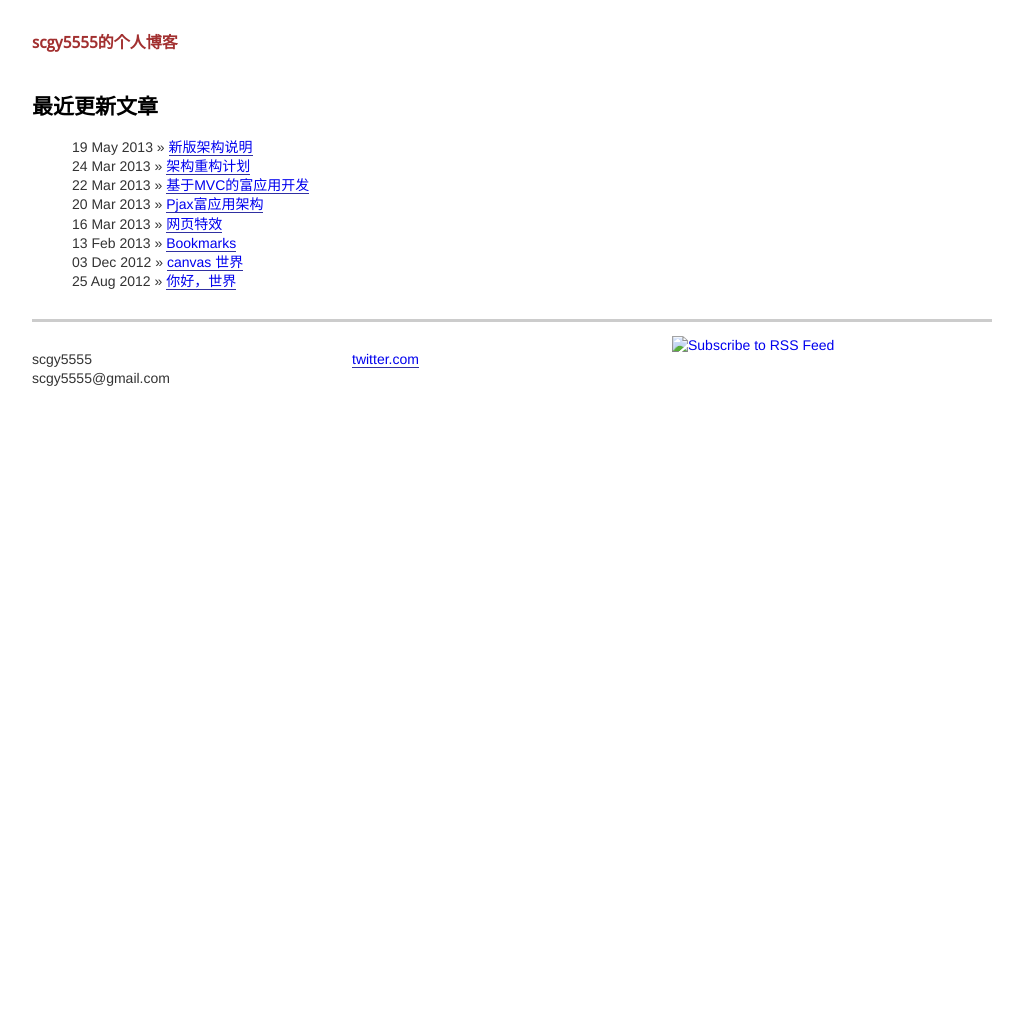
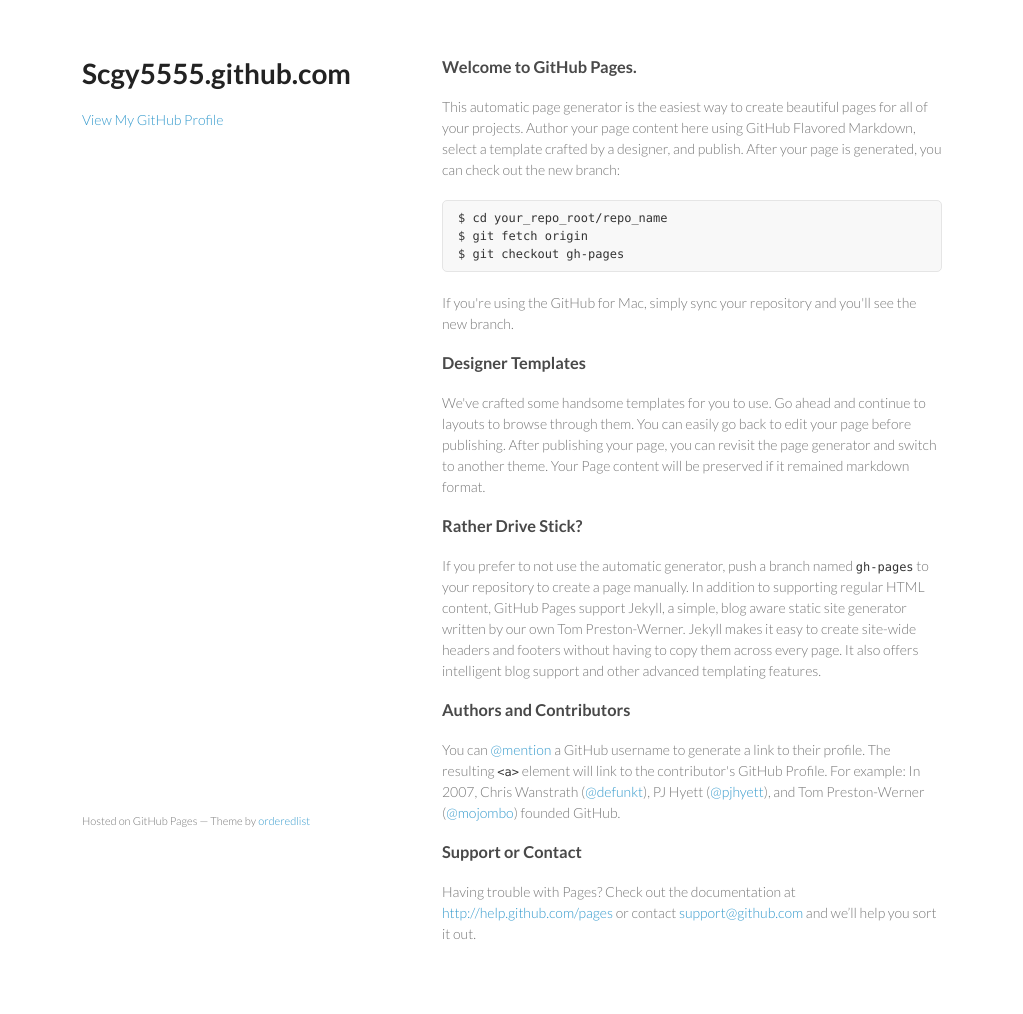
Before and after one commit to scgy5555/scgy5555.github.com, a Jekyll site: the page index.html, which Jekyll copies as it is, in a window 1280 px wide. Shown: the whole page, without its empty margins (128-1151 px from the left). Built offline with Jekyll 4.4.1, drawn with Linux system fonts in a browser that asks for light colours; Markdown is read by kramdown in place of the engine named in the settings; before the commit the page ends 900 px from its top, so only the background shows below that.

Commit message:
Replace master branch with page content via GitHub

```diff
--- a/index.html
+++ b/index.html
@@ -1,15 +1,60 @@
----
-layout: default
-title: Home
----
-<section>
-<h1>最近更新文章</h1>
-  <ul class=posts>
-    {% for post in site.posts %}
-      <li>
-      	<span>{{ post.date | date_to_string }}</span> &raquo;
-      	<a target="_blank" title="{{ post.title }}" href="{{ site.baseurl }}{{ post.url }}">{{ post.title }}</a>
-      </li>
-    {% endfor %}
-  </ul>
-</section>
+<!doctype html>
+<html>
+  <head>
+    <meta charset="utf-8">
+    <meta http-equiv="X-UA-Compatible" content="chrome=1">
+    <title>Scgy5555.github.com by scgy5555</title>
+
+    <link rel="stylesheet" href="stylesheets/styles.css">
+    <link rel="stylesheet" href="stylesheets/pygment_trac.css">
+    <meta name="viewport" content="width=device-width, initial-scale=1, user-scalable=no">
+    <!--[if lt IE 9]>
+    <script src="//html5shiv.googlecode.com/svn/trunk/html5.js"></script>
+    <![endif]-->
+  </head>
+  <body>
+    <div class="wrapper">
+      <header>
+        <h1>Scgy5555.github.com</h1>
+        <p></p>
+
+
+        <p class="view"><a href="https://github.com/scgy5555">View My GitHub Profile</a></p>
+
+      </header>
+      <section>
+        <h3>Welcome to GitHub Pages.</h3>
+
+<p>This automatic page generator is the easiest way to create beautiful pages for all of your projects. Author your page content here using GitHub Flavored Markdown, select a template crafted by a designer, and publish. After your page is generated, you can check out the new branch:</p>
+
+<pre><code>$ cd your_repo_root/repo_name
+$ git fetch origin
+$ git checkout gh-pages
+</code></pre>
+
+<p>If you're using the GitHub for Mac, simply sync your repository and you'll see the new branch.</p>
+
+<h3>Designer Templates</h3>
+
+<p>We've crafted some handsome templates for you to use. Go ahead and continue to layouts to browse through them. You can easily go back to edit your page before publishing. After publishing your page, you can revisit the page generator and switch to another theme. Your Page content will be preserved if it remained markdown format.</p>
+
+<h3>Rather Drive Stick?</h3>
+
+<p>If you prefer to not use the automatic generator, push a branch named <code>gh-pages</code> to your repository to create a page manually. In addition to supporting regular HTML content, GitHub Pages support Jekyll, a simple, blog aware static site generator written by our own Tom Preston-Werner. Jekyll makes it easy to create site-wide headers and footers without having to copy them across every page. It also offers intelligent blog support and other advanced templating features.</p>
+
+<h3>Authors and Contributors</h3>
+
+<p>You can <a href="https://github.com/blog/821" class="user-mention">@mention</a> a GitHub username to generate a link to their profile. The resulting <code>&lt;a&gt;</code> element will link to the contributor's GitHub Profile. For example: In 2007, Chris Wanstrath (<a href="https://github.com/defunkt" class="user-mention">@defunkt</a>), PJ Hyett (<a href="https://github.com/pjhyett" class="user-mention">@pjhyett</a>), and Tom Preston-Werner (<a href="https://github.com/mojombo" class="user-mention">@mojombo</a>) founded GitHub.</p>
+
+<h3>Support or Contact</h3>
+
+<p>Having trouble with Pages? Check out the documentation at <a href="http://help.github.com/pages">http://help.github.com/pages</a> or contact <a href="mailto:support@github.com">support@github.com</a> and we’ll help you sort it out.</p>
+      </section>
+      <footer>
+        <p><small>Hosted on GitHub Pages &mdash; Theme by <a href="https://github.com/orderedlist">orderedlist</a></small></p>
+      </footer>
+    </div>
+    <script src="javascripts/scale.fix.js"></script>
+
+  </body>
+</html>
--- /dev/null
+++ b/javascripts/scale.fix.js
@@ -0,0 +1,17 @@
+var metas = document.getElementsByTagName('meta');
+var i;
+if (navigator.userAgent.match(/iPhone/i)) {
+  for (i=0; i<metas.length; i++) {
+    if (metas[i].name == "viewport") {
+      metas[i].content = "width=device-width, minimum-scale=1.0, maximum-scale=1.0";
+    }
+  }
+  document.addEventListener("gesturestart", gestureStart, false);
+}
+function gestureStart() {
+  for (i=0; i<metas.length; i++) {
+    if (metas[i].name == "viewport") {
+      metas[i].content = "width=device-width, minimum-scale=0.25, maximum-scale=1.6";
+    }
+  }
+}
--- a/stylesheets/pygment_trac.css
+++ b/stylesheets/pygment_trac.css
@@ -1,65 +1,64 @@
-.highlight .hll { background-color: #ffffcc }
-.highlight  { background: #f0f3f3; }
-.highlight .c { color: #0099FF; font-style: italic } /* Comment */
-.highlight .err { color: #AA0000; background-color: #FFAAAA } /* Error */
-.highlight .k { color: #006699; font-weight: bold } /* Keyword */
-.highlight .o { color: #555555 } /* Operator */
-.highlight .cm { color: #0099FF; font-style: italic } /* Comment.Multiline */
-.highlight .cp { color: #009999 } /* Comment.Preproc */
-.highlight .c1 { color: #0099FF; font-style: italic } /* Comment.Single */
-.highlight .cs { color: #0099FF; font-weight: bold; font-style: italic } /* Comment.Special */
-.highlight .gd { background-color: #FFCCCC; border: 1px solid #CC0000 } /* Generic.Deleted */
+.highlight  { background: #ffffff; }
+.highlight .c { color: #999988; font-style: italic } /* Comment */
+.highlight .err { color: #a61717; background-color: #e3d2d2 } /* Error */
+.highlight .k { font-weight: bold } /* Keyword */
+.highlight .o { font-weight: bold } /* Operator */
+.highlight .cm { color: #999988; font-style: italic } /* Comment.Multiline */
+.highlight .cp { color: #999999; font-weight: bold } /* Comment.Preproc */
+.highlight .c1 { color: #999988; font-style: italic } /* Comment.Single */
+.highlight .cs { color: #999999; font-weight: bold; font-style: italic } /* Comment.Special */
+.highlight .gd { color: #000000; background-color: #ffdddd } /* Generic.Deleted */
+.highlight .gd .x { color: #000000; background-color: #ffaaaa } /* Generic.Deleted.Specific */
 .highlight .ge { font-style: italic } /* Generic.Emph */
-.highlight .gr { color: #FF0000 } /* Generic.Error */
-.highlight .gh { color: #003300; font-weight: bold } /* Generic.Heading */
-.highlight .gi { background-color: #CCFFCC; border: 1px solid #00CC00 } /* Generic.Inserted */
-.highlight .go { color: #AAAAAA } /* Generic.Output */
-.highlight .gp { color: #000099; font-weight: bold } /* Generic.Prompt */
+.highlight .gr { color: #aa0000 } /* Generic.Error */
+.highlight .gh { color: #999999 } /* Generic.Heading */
+.highlight .gi { color: #000000; background-color: #ddffdd } /* Generic.Inserted */
+.highlight .gi .x { color: #000000; background-color: #aaffaa } /* Generic.Inserted.Specific */
+.highlight .go { color: #888888 } /* Generic.Output */
+.highlight .gp { color: #555555 } /* Generic.Prompt */
 .highlight .gs { font-weight: bold } /* Generic.Strong */
-.highlight .gu { color: #003300; font-weight: bold } /* Generic.Subheading */
-.highlight .gt { color: #99CC66 } /* Generic.Traceback */
-.highlight .kc { color: #006699; font-weight: bold } /* Keyword.Constant */
-.highlight .kd { color: #006699; font-weight: bold } /* Keyword.Declaration */
-.highlight .kn { color: #006699; font-weight: bold } /* Keyword.Namespace */
-.highlight .kp { color: #006699 } /* Keyword.Pseudo */
-.highlight .kr { color: #006699; font-weight: bold } /* Keyword.Reserved */
-.highlight .kt { color: #007788; font-weight: bold } /* Keyword.Type */
-.highlight .m { color: #FF6600 } /* Literal.Number */
-.highlight .s { color: #CC3300 } /* Literal.String */
-.highlight .na { color: #330099 } /* Name.Attribute */
-.highlight .nb { color: #336666 } /* Name.Builtin */
-.highlight .nc { color: #00AA88; font-weight: bold } /* Name.Class */
-.highlight .no { color: #336600 } /* Name.Constant */
-.highlight .nd { color: #9999FF } /* Name.Decorator */
-.highlight .ni { color: #999999; font-weight: bold } /* Name.Entity */
-.highlight .ne { color: #CC0000; font-weight: bold } /* Name.Exception */
-.highlight .nf { color: #CC00FF } /* Name.Function */
-.highlight .nl { color: #9999FF } /* Name.Label */
-.highlight .nn { color: #00CCFF; font-weight: bold } /* Name.Namespace */
-.highlight .nt { color: #330099; font-weight: bold } /* Name.Tag */
-.highlight .nv { color: #003333 } /* Name.Variable */
-.highlight .ow { color: #000000; font-weight: bold } /* Operator.Word */
+.highlight .gu { color: #800080; font-weight: bold; } /* Generic.Subheading */
+.highlight .gt { color: #aa0000 } /* Generic.Traceback */
+.highlight .kc { font-weight: bold } /* Keyword.Constant */
+.highlight .kd { font-weight: bold } /* Keyword.Declaration */
+.highlight .kn { font-weight: bold } /* Keyword.Namespace */
+.highlight .kp { font-weight: bold } /* Keyword.Pseudo */
+.highlight .kr { font-weight: bold } /* Keyword.Reserved */
+.highlight .kt { color: #445588; font-weight: bold } /* Keyword.Type */
+.highlight .m { color: #009999 } /* Literal.Number */
+.highlight .s { color: #d14 } /* Literal.String */
+.highlight .na { color: #008080 } /* Name.Attribute */
+.highlight .nb { color: #0086B3 } /* Name.Builtin */
+.highlight .nc { color: #445588; font-weight: bold } /* Name.Class */
+.highlight .no { color: #008080 } /* Name.Constant */
+.highlight .ni { color: #800080 } /* Name.Entity */
+.highlight .ne { color: #990000; font-weight: bold } /* Name.Exception */
+.highlight .nf { color: #990000; font-weight: bold } /* Name.Function */
+.highlight .nn { color: #555555 } /* Name.Namespace */
+.highlight .nt { color: #000080 } /* Name.Tag */
+.highlight .nv { color: #008080 } /* Name.Variable */
+.highlight .ow { font-weight: bold } /* Operator.Word */
 .highlight .w { color: #bbbbbb } /* Text.Whitespace */
-.highlight .mf { color: #FF6600 } /* Literal.Number.Float */
-.highlight .mh { color: #FF6600 } /* Literal.Number.Hex */
-.highlight .mi { color: #FF6600 } /* Literal.Number.Integer */
-.highlight .mo { color: #FF6600 } /* Literal.Number.Oct */
-.highlight .sb { color: #CC3300 } /* Literal.String.Backtick */
-.highlight .sc { color: #CC3300 } /* Literal.String.Char */
-.highlight .sd { color: #CC3300; font-style: italic } /* Literal.String.Doc */
-.highlight .s2 { color: #CC3300 } /* Literal.String.Double */
-.highlight .se { color: #CC3300; font-weight: bold } /* Literal.String.Escape */
-.highlight .sh { color: #CC3300 } /* Literal.String.Heredoc */
-.highlight .si { color: #AA0000 } /* Literal.String.Interpol */
-.highlight .sx { color: #CC3300 } /* Literal.String.Other */
-.highlight .sr { color: #33AAAA } /* Literal.String.Regex */
-.highlight .s1 { color: #CC3300 } /* Literal.String.Single */
-.highlight .ss { color: #FFCC33 } /* Literal.String.Symbol */
-.highlight .bp { color: #336666 } /* Name.Builtin.Pseudo */
-.highlight .vc { color: #003333 } /* Name.Variable.Class */
-.highlight .vg { color: #003333 } /* Name.Variable.Global */
-.highlight .vi { color: #003333 } /* Name.Variable.Instance */
-.highlight .il { color: #FF6600 } /* Literal.Number.Integer.Long */
+.highlight .mf { color: #009999 } /* Literal.Number.Float */
+.highlight .mh { color: #009999 } /* Literal.Number.Hex */
+.highlight .mi { color: #009999 } /* Literal.Number.Integer */
+.highlight .mo { color: #009999 } /* Literal.Number.Oct */
+.highlight .sb { color: #d14 } /* Literal.String.Backtick */
+.highlight .sc { color: #d14 } /* Literal.String.Char */
+.highlight .sd { color: #d14 } /* Literal.String.Doc */
+.highlight .s2 { color: #d14 } /* Literal.String.Double */
+.highlight .se { color: #d14 } /* Literal.String.Escape */
+.highlight .sh { color: #d14 } /* Literal.String.Heredoc */
+.highlight .si { color: #d14 } /* Literal.String.Interpol */
+.highlight .sx { color: #d14 } /* Literal.String.Other */
+.highlight .sr { color: #009926 } /* Literal.String.Regex */
+.highlight .s1 { color: #d14 } /* Literal.String.Single */
+.highlight .ss { color: #990073 } /* Literal.String.Symbol */
+.highlight .bp { color: #999999 } /* Name.Builtin.Pseudo */
+.highlight .vc { color: #008080 } /* Name.Variable.Class */
+.highlight .vg { color: #008080 } /* Name.Variable.Global */
+.highlight .vi { color: #008080 } /* Name.Variable.Instance */
+.highlight .il { color: #009999 } /* Literal.Number.Integer.Long */
 
 .type-csharp .highlight .k { color: #0000FF }
 .type-csharp .highlight .kt { color: #0000FF }
--- /dev/null
+++ b/stylesheets/styles.css
@@ -0,0 +1,255 @@
+@import url(https://fonts.googleapis.com/css?family=Lato:300italic,700italic,300,700);
+
+body {
+  padding:50px;
+  font:14px/1.5 Lato, "Helvetica Neue", Helvetica, Arial, sans-serif;
+  color:#777;
+  font-weight:300;
+}
+
+h1, h2, h3, h4, h5, h6 {
+  color:#222;
+  margin:0 0 20px;
+}
+
+p, ul, ol, table, pre, dl {
+  margin:0 0 20px;
+}
+
+h1, h2, h3 {
+  line-height:1.1;
+}
+
+h1 {
+  font-size:28px;
+}
+
+h2 {
+  color:#393939;
+}
+
+h3, h4, h5, h6 {
+  color:#494949;
+}
+
+a {
+  color:#39c;
+  font-weight:400;
+  text-decoration:none;
+}
+
+a small {
+  font-size:11px;
+  color:#777;
+  margin-top:-0.6em;
+  display:block;
+}
+
+.wrapper {
+  width:860px;
+  margin:0 auto;
+}
+
+blockquote {
+  border-left:1px solid #e5e5e5;
+  margin:0;
+  padding:0 0 0 20px;
+  font-style:italic;
+}
+
+code, pre {
+  font-family:Monaco, Bitstream Vera Sans Mono, Lucida Console, Terminal;
+  color:#333;
+  font-size:12px;
+}
+
+pre {
+  padding:8px 15px;
+  background: #f8f8f8;
+  border-radius:5px;
+  border:1px solid #e5e5e5;
+  overflow-x: auto;
+}
+
+table {
+  width:100%;
+  border-collapse:collapse;
+}
+
+th, td {
+  text-align:left;
+  padding:5px 10px;
+  border-bottom:1px solid #e5e5e5;
+}
+
+dt {
+  color:#444;
+  font-weight:700;
+}
+
+th {
+  color:#444;
+}
+
+img {
+  max-width:100%;
+}
+
+header {
+  width:270px;
+  float:left;
+  position:fixed;
+}
+
+header ul {
+  list-style:none;
+  height:40px;
+
+  padding:0;
+
+  background: #eee;
+  background: -moz-linear-gradient(top, #f8f8f8 0%, #dddddd 100%);
+  background: -webkit-gradient(linear, left top, left bottom, color-stop(0%,#f8f8f8), color-stop(100%,#dddddd));
+  background: -webkit-linear-gradient(top, #f8f8f8 0%,#dddddd 100%);
+  background: -o-linear-gradient(top, #f8f8f8 0%,#dddddd 100%);
+  background: -ms-linear-gradient(top, #f8f8f8 0%,#dddddd 100%);
+  background: linear-gradient(top, #f8f8f8 0%,#dddddd 100%);
+
+  border-radius:5px;
+  border:1px solid #d2d2d2;
+  box-shadow:inset #fff 0 1px 0, inset rgba(0,0,0,0.03) 0 -1px 0;
+  width:270px;
+}
+
+header li {
+  width:89px;
+  float:left;
+  border-right:1px solid #d2d2d2;
+  height:40px;
+}
+
+header ul a {
+  line-height:1;
+  font-size:11px;
+  color:#999;
+  display:block;
+  text-align:center;
+  padding-top:6px;
+  height:40px;
+}
+
+strong {
+  color:#222;
+  font-weight:700;
+}
+
+header ul li + li {
+  width:88px;
+  border-left:1px solid #fff;
+}
+
+header ul li + li + li {
+  border-right:none;
+  width:89px;
+}
+
+header ul a strong {
+  font-size:14px;
+  display:block;
+  color:#222;
+}
+
+section {
+  width:500px;
+  float:right;
+  padding-bottom:50px;
+}
+
+small {
+  font-size:11px;
+}
+
+hr {
+  border:0;
+  background:#e5e5e5;
+  height:1px;
+  margin:0 0 20px;
+}
+
+footer {
+  width:270px;
+  float:left;
+  position:fixed;
+  bottom:50px;
+}
+
+@media print, screen and (max-width: 960px) {
+
+  div.wrapper {
+    width:auto;
+    margin:0;
+  }
+
+  header, section, footer {
+    float:none;
+    position:static;
+    width:auto;
+  }
+
+  header {
+    padding-right:320px;
+  }
+
+  section {
+    border:1px solid #e5e5e5;
+    border-width:1px 0;
+    padding:20px 0;
+    margin:0 0 20px;
+  }
+
+  header a small {
+    display:inline;
+  }
+
+  header ul {
+    position:absolute;
+    right:50px;
+    top:52px;
+  }
+}
+
+@media print, screen and (max-width: 720px) {
+  body {
+    word-wrap:break-word;
+  }
+
+  header {
+    padding:0;
+  }
+
+  header ul, header p.view {
+    position:static;
+  }
+
+  pre, code {
+    word-wrap:normal;
+  }
+}
+
+@media print, screen and (max-width: 480px) {
+  body {
+    padding:15px;
+  }
+
+  header ul {
+    display:none;
+  }
+}
+
+@media print {
+  body {
+    padding:0.4in;
+    font-size:12pt;
+    color:#444;
+  }
+}
```
Also changed, not shown: params.json (added, +1 -0 lines).
